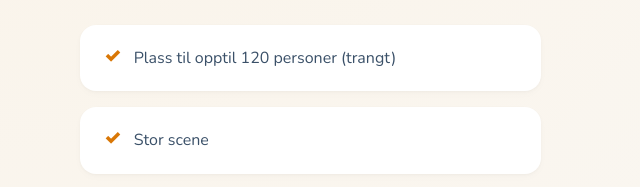
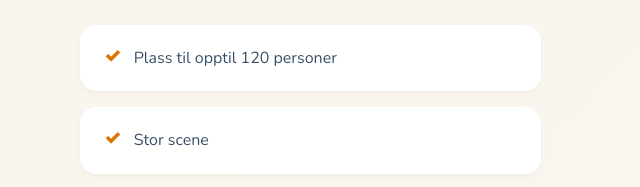
Before and after one commit to oyvindfi/bjorkvang, a plain HTML site: page lokaler.html in a window 1280 px wide. Shown: the part 465-652 px from the top of the page, 0-640 px from the left. Drawn offline with nearby package versions, Linux system fonts and the light colour scheme.

Commit message:
removed some text

```diff
--- a/lokaler.html
+++ b/lokaler.html
@@ -108,7 +108,7 @@
                         <h2>Salen</h2>
                         <p>Vår romslige sal er hjertet i huset. Med god takhøyde, scene og god akustikk passer den perfekt til større selskaper, konserter, teater og konferanser.</p>
                         <ul class="feature-list">
-                            <li>Plass til opptil 120 personer (trangt)</li>
+                            <li>Plass til opptil 120 personer</li>
                             <li>Stor scene</li>
                             <li>God plass til dansegulv</li>
                             <li>Direkte tilgang til kjøkken og toaletter</li>
```
